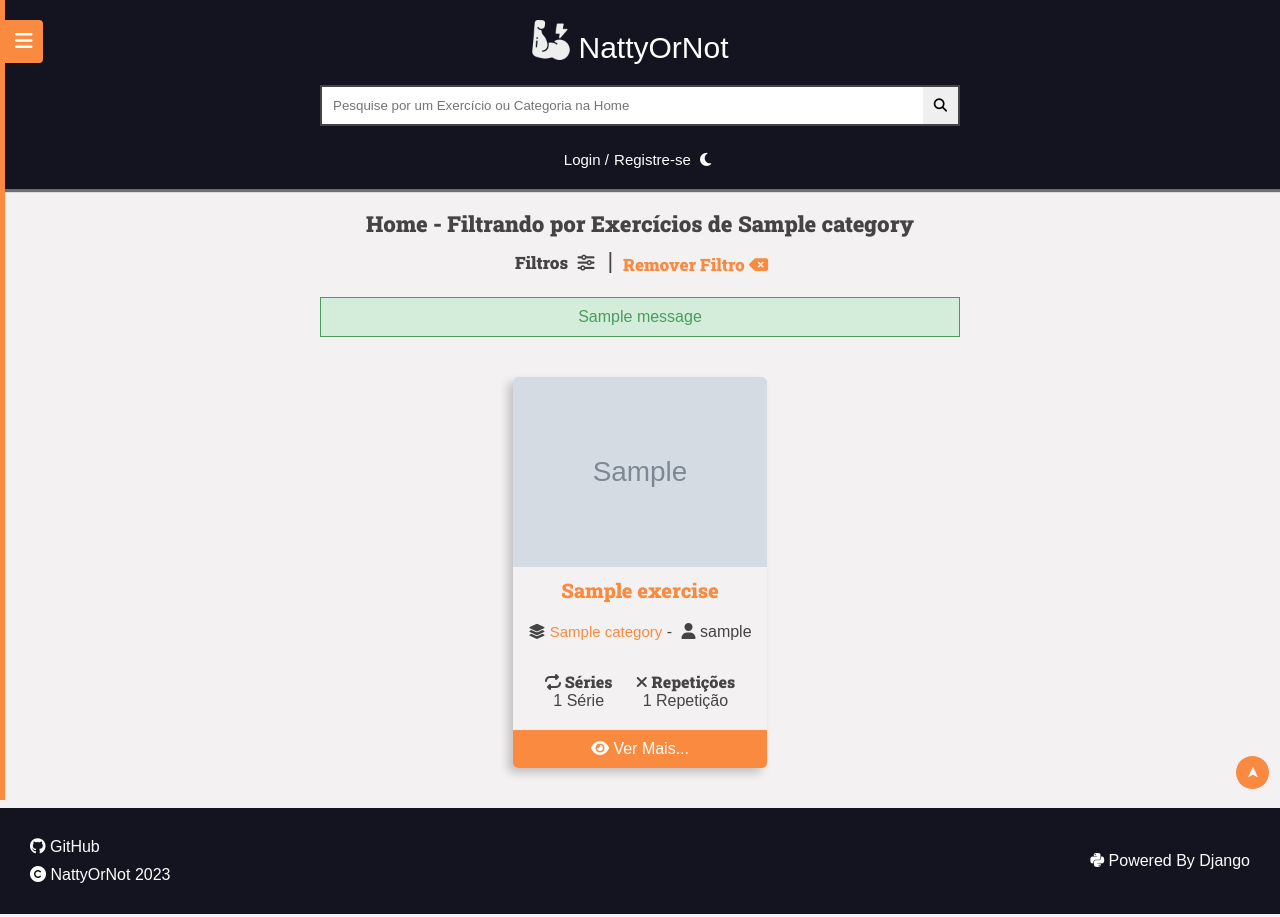
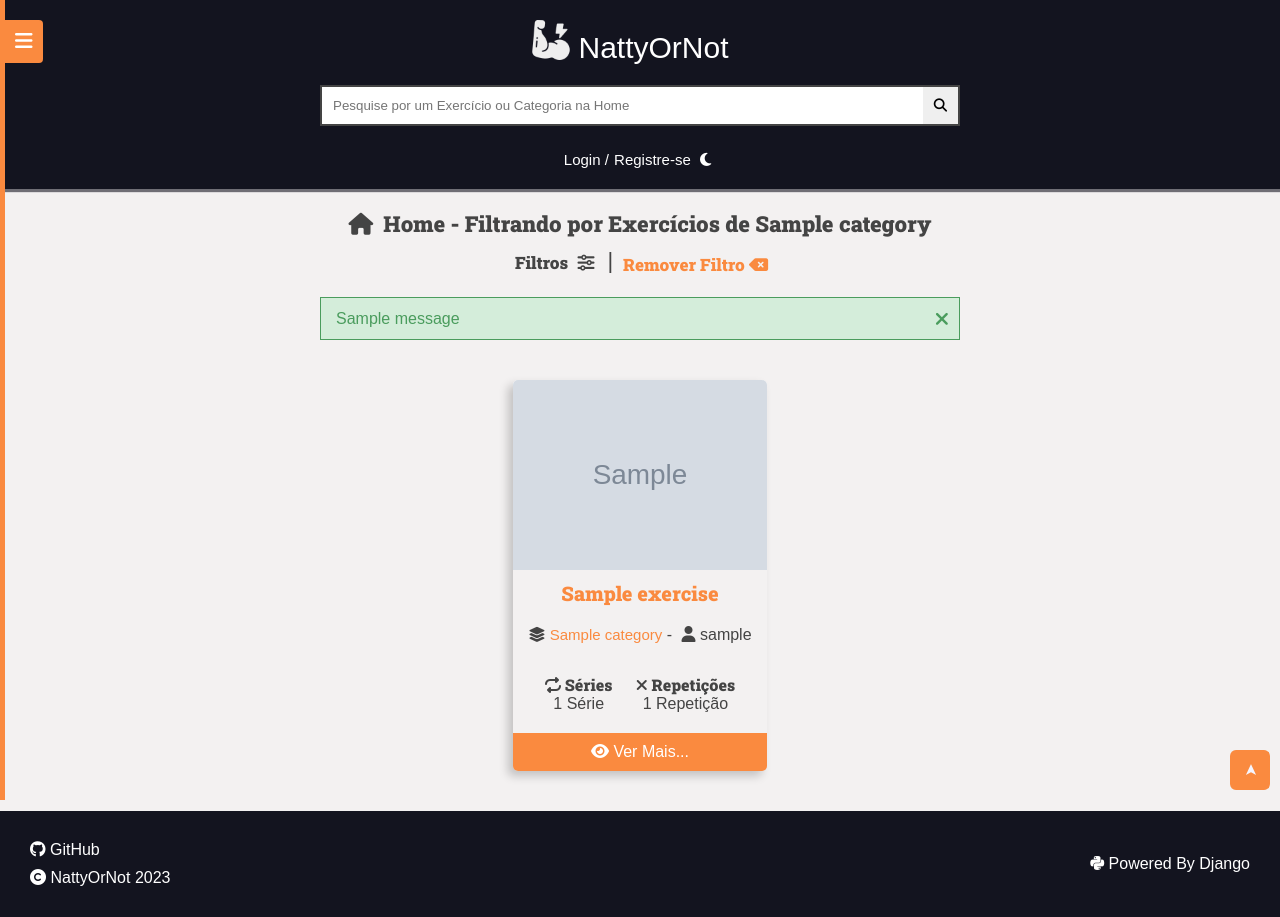
Before and after one commit to bryanoliveira11/Projeto-NattyOrNot, a Django app: page /exercises/category/1/ in a window 1280 px wide. Run offline with Django 4.2, Linux system fonts and the light colour scheme; tables that the repository leaves empty hold one stand-in row (values such as "Sample post"); grey boxes marked "Sample" are stand-in pictures; one stand-in notice (Sample message) is shown; some libraries are stand-ins or nearby versions.

Commit message:
ajustes de estilo e organização dos arquivos

```diff
--- a/base_static/global/css/style.css
+++ b/base_static/global/css/style.css
@@ -618,11 +618,24 @@ select option:checked {
 }
 
 .message {
-  padding: 1rem;
+  display: flex;
+  align-items: center;
+  justify-content: space-between;
+  padding: 1.1rem 1rem 1.1rem 1.5rem;
   border: 0.4rem;
   border: 1px solid var(--color-gray-1);
   background: var(--color-dark-text);
   color: var(--color-white);
+}
+
+.dismiss-flash-message {
+  font-size: 1.9rem;
+  transition: all 200ms ease-in-out;
+}
+
+.dismiss-flash-message:hover {
+  cursor: pointer;
+  scale: 1.2;
 }
 
 .message-error {
@@ -779,11 +792,12 @@ select option:checked {
 .menu-nav a {
   width: fit-content;
   color: var(--color-white);
-  transition: all 150ms ease-in-out;
+  transition: all 50ms ease-in-out;
 }
 
 .menu-nav a:hover {
-  color: var(--color-gray-2);
+  color: var(--color-gray-1);
+  border-bottom: 2px solid var(--color-white);
 }
 
 .menu-link {
@@ -1616,24 +1630,22 @@ textarea.api-textarea:focus {
 
 .back-to-top {
   position: fixed;
-  bottom: 11.5rem;
-  right: 8rem;
+  bottom: 1rem;
+  right: 1rem;
   background: var(--color-primary);
-  width: 5rem;
-  height: 5rem;
+  width: 4rem;
+  height: 4rem;
   display: flex;
   justify-content: center;
   align-items: center;
-  border-radius: 50%;
+  border-radius: 15%;
   color: var(--clr-white-background);
   transform: rotate(-90deg);
-  border: 0.1rem solid var(--clr-white-background);
   transition: all 300ms ease-in-out;
 }
 
 .back-to-top:hover {
-  width: 6rem;
-  height: 6rem;
+  scale: 1.2;
 }
 
 /* keyframes */
@@ -1662,13 +1674,6 @@ textarea.api-textarea:focus {
   .back-to-top {
     bottom: 1rem;
     right: 1rem;
-    width: 3.5rem;
-    height: 3.5rem;
-  }
-
-  .back-to-top:hover {
-    width: 4rem;
-    height: 4rem;
   }
 }
 
--- a/base_static/global/js/scripts.js
+++ b/base_static/global/js/scripts.js
@@ -80,6 +80,7 @@ function CloseScreen(screen_to_close, background) {
 
         CloseScreen(notificationScreen, pageContent)
     });
+
 })();
 
 // função para mostrar / esconder o menu
@@ -125,8 +126,15 @@ function CloseScreen(screen_to_close, background) {
         buttonCloseMenu.addEventListener('click', closeMenu);
     };
 
-    // fechar menu se o usuário começar a digitar algo
-    document.addEventListener('keyup', closeMenu);
+    // fechar menu ao clicar na tela
+    pageContent.addEventListener('click', () => {
+        closeMenu();
+    })
+
+    // fechar menu ao clicar no footer
+    document.querySelector('.main-footer').addEventListener('click', () => {
+        closeMenu();
+    })
 })();
 
 
@@ -136,7 +144,7 @@ function CloseScreen(screen_to_close, background) {
     const formLogout = document.querySelector('.form-logout');
 
     for (const link of linksLogout) {
-        link.addEventListener('click', (e) => {
+        link.addEventListener('click', e => {
             e.preventDefault();
             formLogout.submit();
         })
@@ -174,6 +182,19 @@ function CloseScreen(screen_to_close, background) {
 })();
 
 
+// remover flash messages da tela
+(() => {
+    const dismissMessageBtn = document.querySelector('.dismiss-flash-message')
+    const message = document.querySelector('.message')
+
+    if (message && dismissMessageBtn) {
+        dismissMessageBtn.addEventListener('click', () => {
+            message.style.display = 'none';
+        });
+    };
+})();
+
+
 // função para confirmar a deleção de um exercício na página do dashboard
 
 /* (() => {
--- a/base_templates/global/base.html
+++ b/base_templates/global/base.html
@@ -10,10 +10,10 @@
     {% include "global/partials/header.html" %}
     <main class="main-content-container">
         {% block content %}{% endblock content %}
+        {% include "global/partials/pagination.html" %}
     </main>
 
-<a class="back-to-top" href="#">➤</a>
-{% include "global/partials/pagination.html" %}
+<a class="back-to-top" href="#" title="Voltar ao Topo">➤</a>
 {% include "global/partials/footer.html" %}
 <script src="{% static 'global/js/darkmode.js' %}"></script>
 <script src="{% static 'global/js/scripts.js' %}"></script>
--- a/base_templates/global/partials/form.html
+++ b/base_templates/global/partials/form.html
@@ -6,6 +6,7 @@
         <div class="message-form">
             <div class="message message-error center">
                 Existem Erros Neste Formulário.
+                <i class="fa-solid fa-xmark dismiss-flash-message" title="Remover Notificação"></i>
             </div>
         </div>
     </div>
--- /dev/null
+++ b/base_templates/global/partials/is_filtered.html
@@ -0,0 +1,16 @@
+<span class="home-remove-filter">
+    {% if is_home_page %}
+        <a href="{% url 'training:home' %}">
+    {% endif %}
+
+    {% if is_dashboard_page %}
+        <a href="{% url 'users:user_dashboard' %}">
+    {% endif %}
+
+    {% if is_workout_page %}
+        <a href="{% url 'users:user_workouts' %}">
+    {% endif %}
+        Remover Filtro
+        <i class="fa-solid fa-delete-left"></i>
+    </a>
+</span>
--- a/base_templates/global/partials/messages.html
+++ b/base_templates/global/partials/messages.html
@@ -1,8 +1,9 @@
 {% if messages %}
     <div class="main-content center container messages-container">
         {% for message in messages  %}
-            <div class="message {{message.tags}}">
+            <div class="message {{message.tags}}" title="{{message}}">
                 {{message}}
+                <i class="fa-solid fa-xmark dismiss-flash-message" title="Remover Notificação"></i>
             </div>
         {% endfor %}
     </div>
--- a/base_templates/global/partials/notifications.html
+++ b/base_templates/global/partials/notifications.html
@@ -30,7 +30,6 @@
                     {{notification.message|safe}}
                 </div>
                 <div class="notification-sendby center">
-                    {{notification.send_by}} -
                     {{ notification.send_at|date:"d/m/Y" }}
                     ás {{ notification.send_at|date:"H:i" }}
                 </div>
--- /dev/null
+++ b/base_templates/global/partials/toggle_filters.html
@@ -0,0 +1,8 @@
+<div class="dash-filters form-tag">
+    <div class="toggle-filters">
+        <h2 class="filters-button">Filtros <i class="fa-solid fa-sliders"></i></h2>
+    </div>
+    {% if is_filtered %}
+        | {% include "global/partials/is_filtered.html" %}
+    {% endif %}
+</div>
--- a/training/templates/training/pages/home.html
+++ b/training/templates/training/pages/home.html
@@ -5,11 +5,11 @@
 {% block content %}
     <div class="center">
         <h2 class="form-tag main">
-            {{page_tag}}
+            <i class="fa-solid fa-house mr-1"></i>{{page_tag}}
         </h2>
-        {% include "users/partials/toggle_filters.html" %}
+        {% include "global/partials/toggle_filters.html" %}
         {% include "global/partials/messages.html" %}
-        {% include "users/partials/exercise_filters.html" %}
+        {% include "global/partials/exercise_filters.html" %}
     </div>
     <div class="main-content main-content-list container center">
         <div class="exercise-container-grid">
--- a/users/templates/users/pages/user_dashboard.html
+++ b/users/templates/users/pages/user_dashboard.html
@@ -9,8 +9,8 @@
             {{page_tag}}
         </h2>
         <div class="dashboard-message-padding">
-            {% include "users/partials/toggle_filters.html" %}
-            {% include "users/partials/exercise_filters.html" %}
+            {% include "global/partials/toggle_filters.html" %}
+            {% include "global/partials/exercise_filters.html" %}
             {% include "global/partials/messages.html" %}
         </div>
     </div>
--- a/users/templates/users/partials/toggle_filters.html
+++ /dev/null
@@ -1,18 +0,0 @@
-<div class="dash-filters form-tag">
-    <div class="toggle-filters">
-        <h2 class="filters-button">Filtros <i class="fa-solid fa-sliders"></i></h2>
-    </div>
-    {% if is_filtered %}
-        |
-        <span class="home-remove-filter">
-            {% if is_home_page %}
-                <a href="{% url 'training:home' %}">
-            {% else %}
-                <a href="{% url 'users:user_dashboard' %}">
-            {% endif %}
-                Remover Filtro
-                <i class="fa-solid fa-delete-left"></i>
-            </a>
-        </span>
-    {% endif %}
-</div>
```
Also changed, not shown: users/templates/users/pages/user_workout.html (+6 -1 lines), base_templates/global/partials/exercise_filters.html (renamed from users/templates/users/partials/exercise_filters.html).
